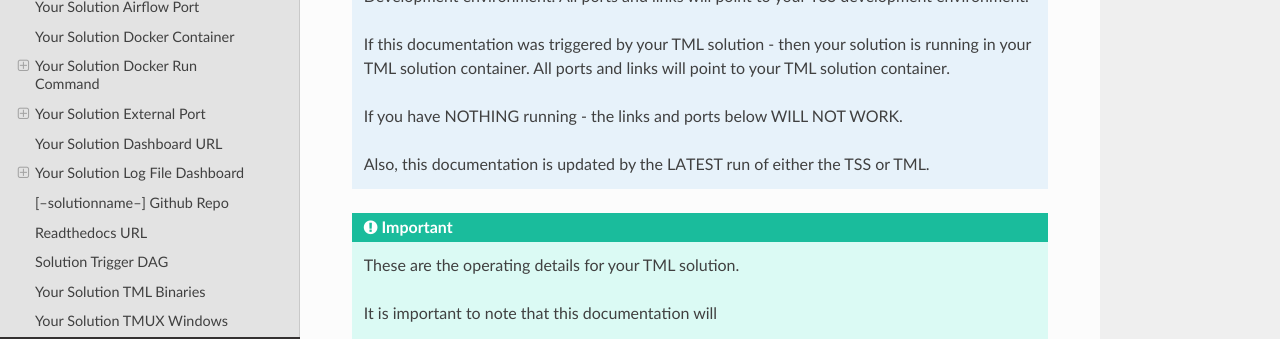
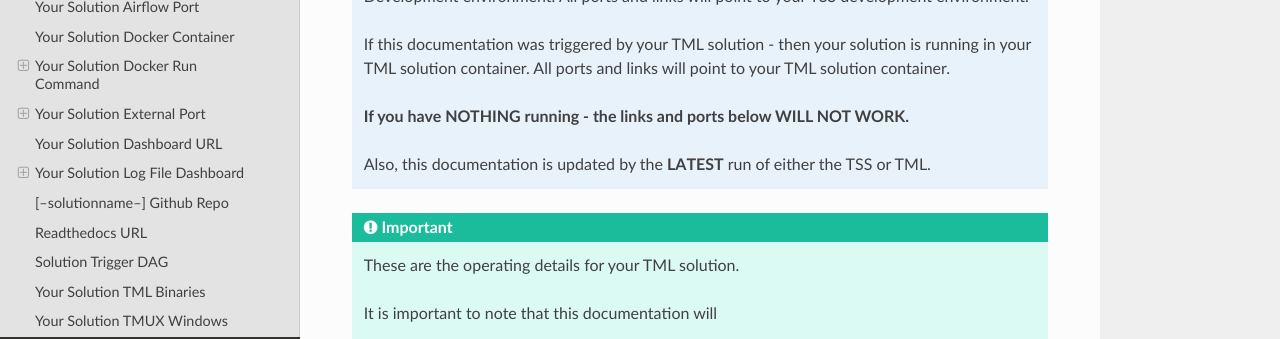
Before and after one commit to vanesalcb06/tssproject2-2b5c, a Sphinx documentation site: the page built from docs/source/operating.rst, in a window 1280 px wide and 900 px high. Shown: the part 288-627 px from the top of the window. Built offline with Sphinx 7.4.7 and the Read the Docs theme 2.0.0, drawn with Linux system fonts in a browser that asks for light colours.

```diff
--- a/docs/source/operating.rst
+++ b/docs/source/operating.rst
@@ -10,9 +10,9 @@
    If this documentation was triggered by your TML solution - then your solution is running in your TML solution container.  All ports and links will point to
    your TML solution container.
 
-   If you have NOTHING running - the links and ports below WILL NOT WORK.
+   **If you have NOTHING running - the links and ports below WILL NOT WORK.**
 
-   Also, this documentation is updated by the LATEST run of either the TSS or TML.
+   Also, this documentation is updated by the **LATEST** run of either the TSS or TML.
 
 .. important::
    These are the operating details for your TML solution.
```
